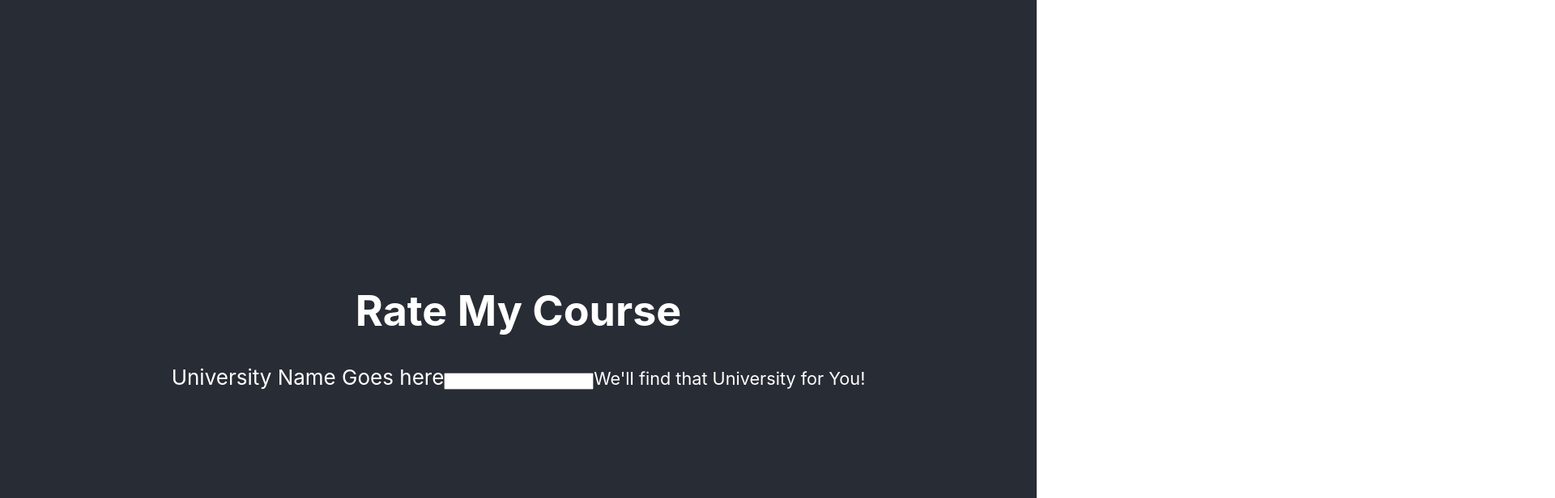
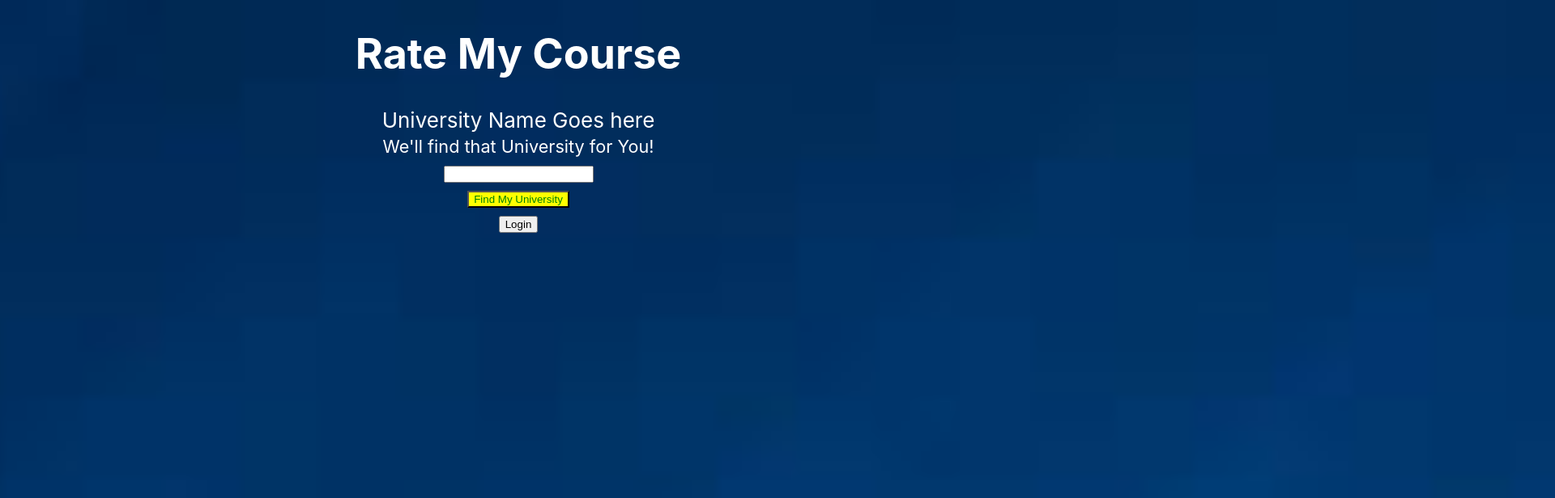
Before and after one commit to mwang840/udcourserating, a React (Create React App) app in the folder client/: page / in a window 1280 px wide. Shown: the top 616 px of the page at 81% size, 1920 px wide, since content can reach past the window. Built offline with nearby package versions, Linux system fonts and the light colour scheme.

Commit message:
added set up for front page

```diff
--- a/client/package.json
+++ b/client/package.json
@@ -11,12 +11,14 @@
     "@types/node": "^18.0.0",
     "@types/react": "^18.0.28",
     "@types/react-dom": "^18.0.11",
+    "node-university-domains": "^1.0.0",
     "react": "^18.2.0",
     "react-bootstrap": "^2.7.3",
     "react-dom": "^18.2.0",
     "react-router-dom": "^6.10.0",
     "react-scripts": "5.0.1",
     "typescript": "^4.9.5",
+    "university-domains": "^1.0.0",
     "web-vitals": "^3.0.0"
   },
   "scripts": {
--- a/client/src/App.css
+++ b/client/src/App.css
@@ -36,3 +36,12 @@
     transform: rotate(360deg);
   }
 }
+
+.bg{
+  background-image: url(./images/abstract_background.jpg);
+  width: 5000px;
+  height: 5000px;
+  background-size: cover;
+  z-index: 1;
+  position: relative;
+}
--- a/client/src/App.tsx
+++ b/client/src/App.tsx
@@ -1,18 +1,22 @@
 import React from 'react';
+import { Button } from 'react-bootstrap';
 import { EnterUniversity } from './components/EnterUniversity';
-//import logo from './logo.svg';
 import './App.css';
 
 function App() {
   return (
     <div className="App">
       <header className="App-header">
-        {/* <img src={logo} className="App-logo" alt="logo" /> */}
+        <div className='bg'>
         <h1>
           Rate My Course
         </h1>
         <EnterUniversity></EnterUniversity>
+        <Button>Login</Button>
+        </div>
+
       </header>
+
     </div>
   );
 }
--- a/client/src/components/EnterUniversity.tsx
+++ b/client/src/components/EnterUniversity.tsx
@@ -1,16 +1,37 @@
-import React from "react";
-import {Form} from "react-bootstrap";
+import React, {useState} from "react";
+import {Form, Button} from "react-bootstrap";
+import {uniDomain} from "node-university-domains";
 export function EnterUniversity(){
+    const [university, setUniversity] = useState<string>("");
+
+    const updateUniversity = React.useCallback((event: React.ChangeEvent<HTMLInputElement>): void => {
+      const { target } = event;
+      if (target !== undefined) {
+        const { value } = target;
+        const foundUniversity = uniDomain.find(value);
+        setUniversity(foundUniversity);
+      }
+    }, []);
+
     return(
         <>
         <Form>
           <Form.Group className="mb-3" controlId="formBasicEmail">
           <Form.Label>University Name Goes here</Form.Label>
-        <Form.Control type="email"/>
-        <Form.Text className="text-muted">
+          <Form.Text className="text-muted">
+            <br/>
             We'll find that University for You!
+            <br/>
         </Form.Text>
+        <Form.Control
+          size="lg"
+          name="Enter University"
+          value={university}
+          onChange={updateUniversity}
+
+        />
           </Form.Group>
+          <Button type="submit" style={{color: "green", backgroundColor: "yellow"}}>Find My University</Button>
         </Form>
         </>
     )
--- a/client/src/types/global.d.ts
+++ b/client/src/types/global.d.ts
@@ -1 +1,2 @@
 declare module "*.css";
+declare module 'node-university-domains';
```
Also changed, not shown: client/src/images/abstract_background.jpg (added), 1 other file (tests, documents, lock files or other folders).
